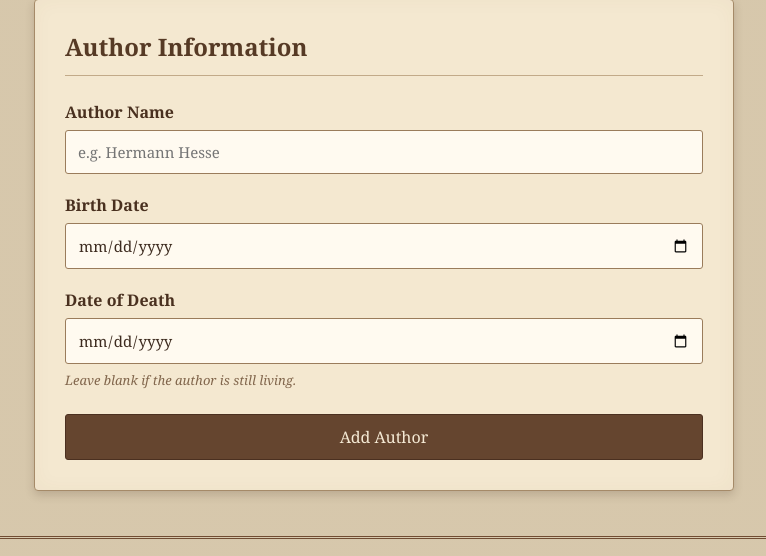
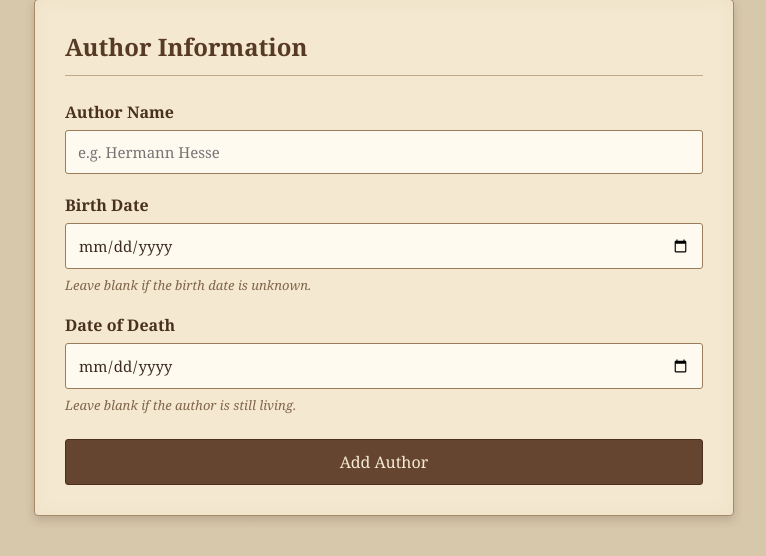
Before and after one commit to iSayaGen/Digital-Library-1.0, a Flask app: page /add_author in a window 1280 px wide. Shown: the part 252-808 px from the top of the page, without its empty margins (256-1022 px from the left). Run offline with Flask 3, Linux system fonts and the light colour scheme.

Commit message:
Allow unknown author birth dates

```diff
--- a/app.py
+++ b/app.py
@@ -90,10 +90,17 @@ def add_author():
                 error="An author with this name already exists."
             )
 
-        birth_date = datetime.strptime(
-            request.form["birth_date"],
-            "%Y-%m-%d"
-        ).date()
+        birth_date_input = request.form.get(
+            "birth_date", ""
+        ).strip()
+
+        birth_date = None
+
+        if birth_date_input:
+            birth_date = datetime.strptime(
+                birth_date_input,
+                "%Y-%m-%d"
+            ).date()
 
         date_of_death_input = request.form.get(
             "date_of_death", ""
--- a/data_models.py
+++ b/data_models.py
@@ -6,7 +6,7 @@ db = SQLAlchemy()
 class Author(db.Model):
     id = db.Column(db.Integer, primary_key=True)
     name = db.Column(db.String(100), nullable=False, unique=True)
-    birth_date = db.Column(db.Date, nullable=False)
+    birth_date = db.Column(db.Date, nullable=True)
     date_of_death = db.Column(db.Date, nullable=True)
 
     books = db.relationship("Book", backref="author", lazy=True)
--- a/templates/add_author.html
+++ b/templates/add_author.html
@@ -102,8 +102,11 @@
                     type="date"
                     id="birth_date"
                     name="birth_date"
-                    required
                 >
+
+                <small>
+                    Leave blank if the birth date is unknown.
+                </small>
 
             </div>
 
```
Also changed, not shown: data/library.sqlite.
